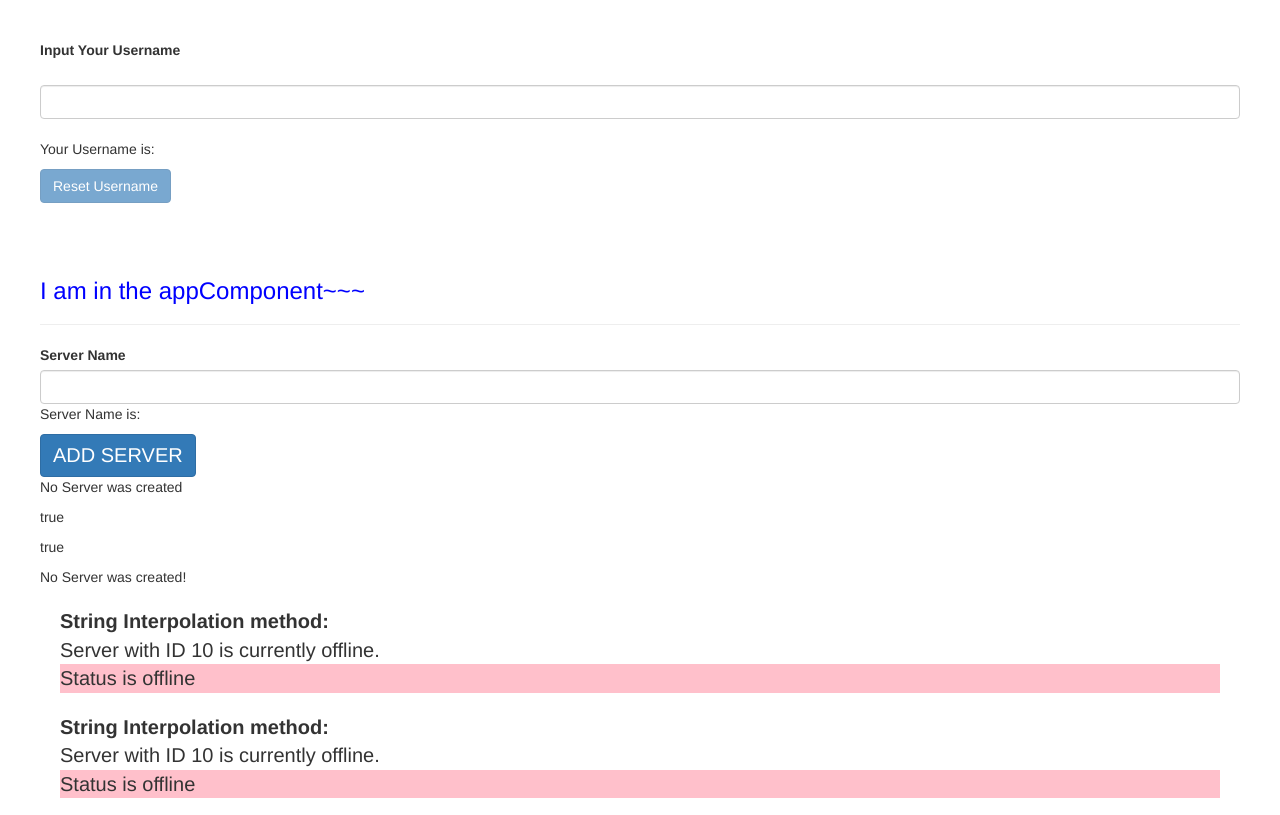
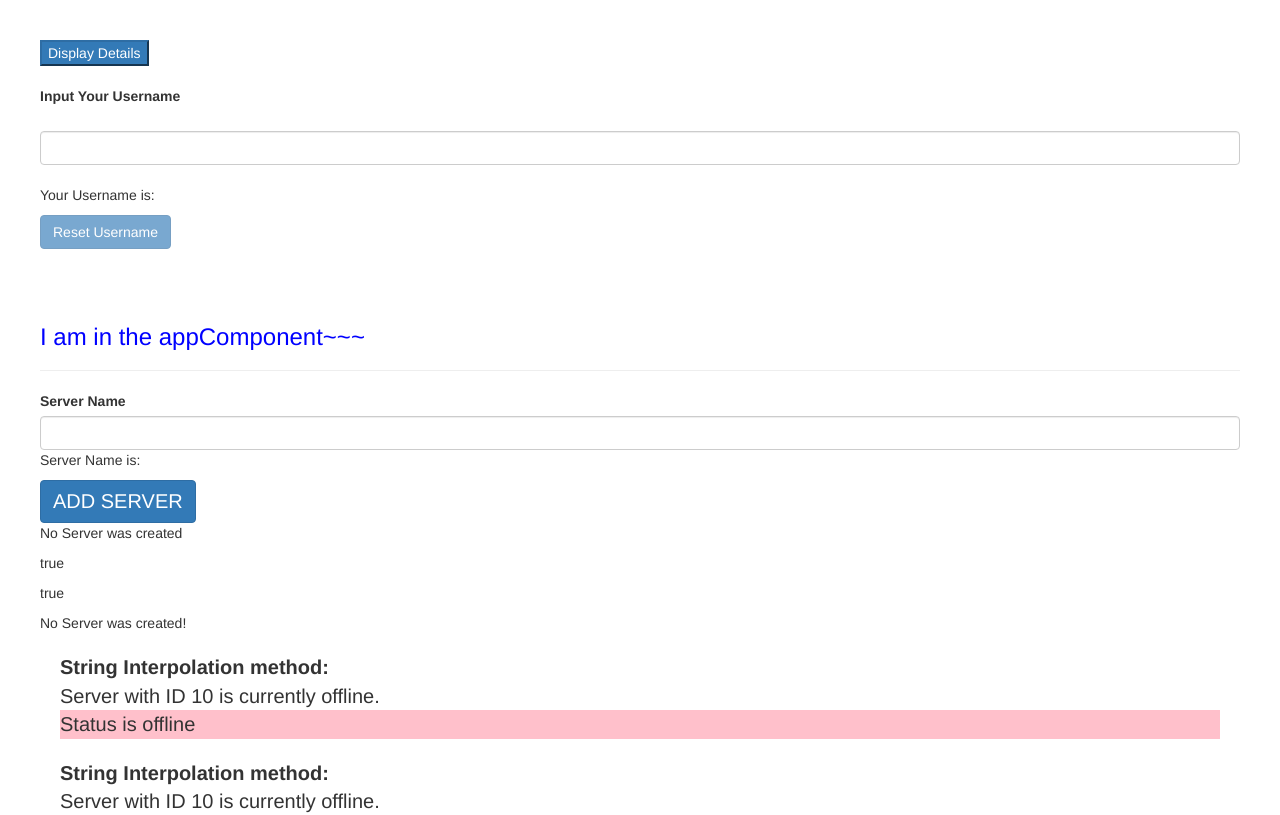
Before and after one commit to thaian161/angular-playground, an Angular app in the folder the-basics/: page / in a window 1280 px wide. Shown: the top 815 px of the page. Built offline with nearby package versions, Linux system fonts and the light colour scheme.

Commit message:
complete assigment 3

```diff
--- a/the-basics/src/app/app.component.html
+++ b/the-basics/src/app/app.component.html
@@ -1,4 +1,7 @@
 <div class="body">
+
+  <app-display-detail></app-display-detail>
+  <br>
   <app-username></app-username>
   <br>
   <br>
@@ -12,4 +15,6 @@
   <br>
 
   <app-server></app-server>
+
+
 </div>
--- a/the-basics/src/app/app.module.ts
+++ b/the-basics/src/app/app.module.ts
@@ -7,7 +7,8 @@ import { ServersComponent } from './servers/servers.component';
 import { WarningAlertComponent } from './warning-alert/warning-alert.component';
 import { SuccessAlertComponent } from './success-alert/success-alert.component';
 import { FormsModule } from '@angular/forms';
-import { UsernameComponent } from './username/username.component'
+import { UsernameComponent } from './username/username.component';
+import { DisplayDetailComponent } from './display-detail/display-detail.component'
 
 @NgModule({
   declarations: [
@@ -17,6 +18,7 @@ import { UsernameComponent } from './username/username.component'
     WarningAlertComponent,
     SuccessAlertComponent,
     UsernameComponent,
+    DisplayDetailComponent,
   ],
   imports: [
     BrowserModule,
--- /dev/null
+++ b/the-basics/src/app/display-detail/display-detail.component.css
@@ -0,0 +1,3 @@
+.white-text{
+  color: white;
+}
--- /dev/null
+++ b/the-basics/src/app/display-detail/display-detail.component.html
@@ -0,0 +1,21 @@
+<!-- <button
+  style="margin-bottom: 2rem;"
+  class="button btn-primary"
+  (click)="showDetail = !showDetail">
+  Display Details
+</button> -->
+
+<button
+  style="margin-bottom: 2rem;"
+  class="button btn-primary"
+  (click)="onToggleDetails()">
+  Display Details
+</button>
+
+<p *ngIf="showDetail"> Secret password = 12345</p>
+<div
+  *ngFor="let logItem of log"
+  [ngStyle]="{backgroundColor: logItem >= 5 ? 'pink' : 'gray'}"
+  [ngClass]="{'white-text': logItem >= 5}">
+  {{logItem}}
+</div>
--- /dev/null
+++ b/the-basics/src/app/display-detail/display-detail.component.ts
@@ -0,0 +1,21 @@
+import { Component, OnInit } from '@angular/core';
+
+@Component({
+  selector: 'app-display-detail',
+  templateUrl: './display-detail.component.html',
+  styleUrls: ['./display-detail.component.css']
+})
+export class DisplayDetailComponent implements OnInit {
+  showDetail = false;
+  log = [];
+
+  constructor() { }
+
+  ngOnInit(): void {
+  }
+
+  onToggleDetails(){
+    this.showDetail = !this.showDetail; //toggle switch between true false
+    this.log.push(this.log.length +1)
+  }
+}
```
Also changed, not shown: 1 other file (tests, documents, lock files or other folders).
